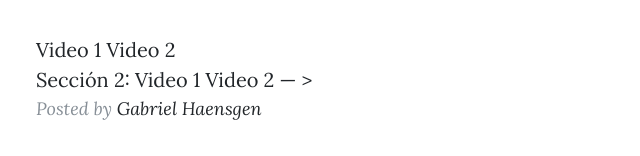
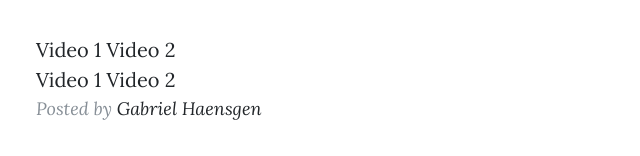
Before and after one commit to Haensgen/programacion, a website: page index.html in a window 1280 px wide. Shown: the part 2167-2323 px from the top of the page, without its empty margins (239-879 px from the left). Drawn offline with nearby package versions, Linux system fonts and the light colour scheme.

Commit message:
Update index.html

```diff
--- a/index.html
+++ b/index.html
@@ -163,11 +163,11 @@
                       </h2>
              <a href='ayudantias/ayudantia9.pdf'>Guía</a><br><br>
                 <!–Sección 6:
-             <a href='https://youtu.be/G8Z5FyAHSh4'>Video 1</a>
-             <a href='https://youtu.be/oUqixhnDMw0'>Video 2</a><br>
-                Sección 2:
-             <a href='https://youtu.be/RP9OYhPhZU0'>Video 1</a>
-             <a href='https://youtu.be/1ioJahH4UeQ'>Video 2</a> — >
+            <!– <a href='https://youtu.be/G8Z5FyAHSh4'>Video 1</a>
+            <!– <a href='https://youtu.be/oUqixhnDMw0'>Video 2</a><br>
+             <!–   Sección 2:
+            <!– <a href='https://youtu.be/RP9OYhPhZU0'>Video 1</a>
+            <!– <a href='https://youtu.be/1ioJahH4UeQ'>Video 2</a>
 
 
                               <p class="post-meta">Posted by
```
